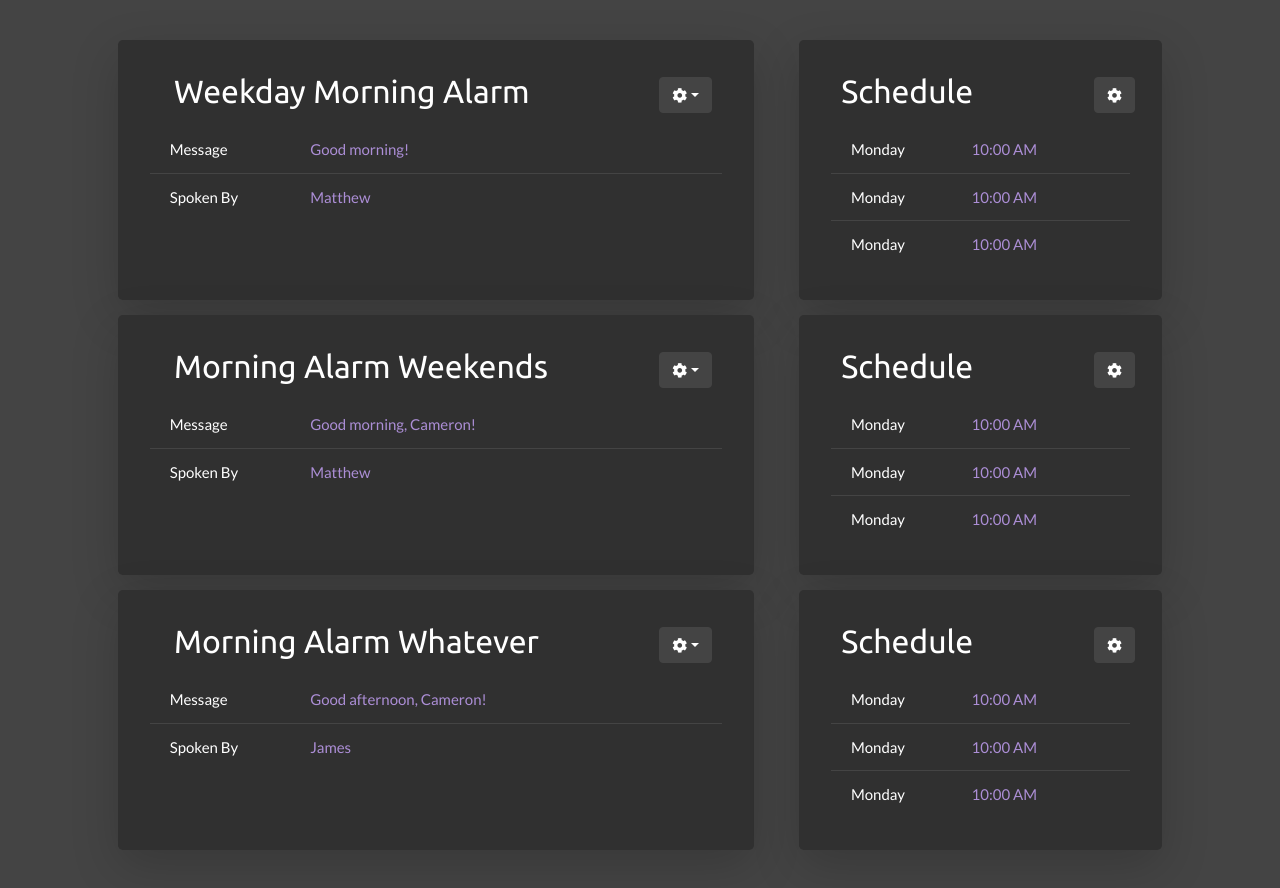
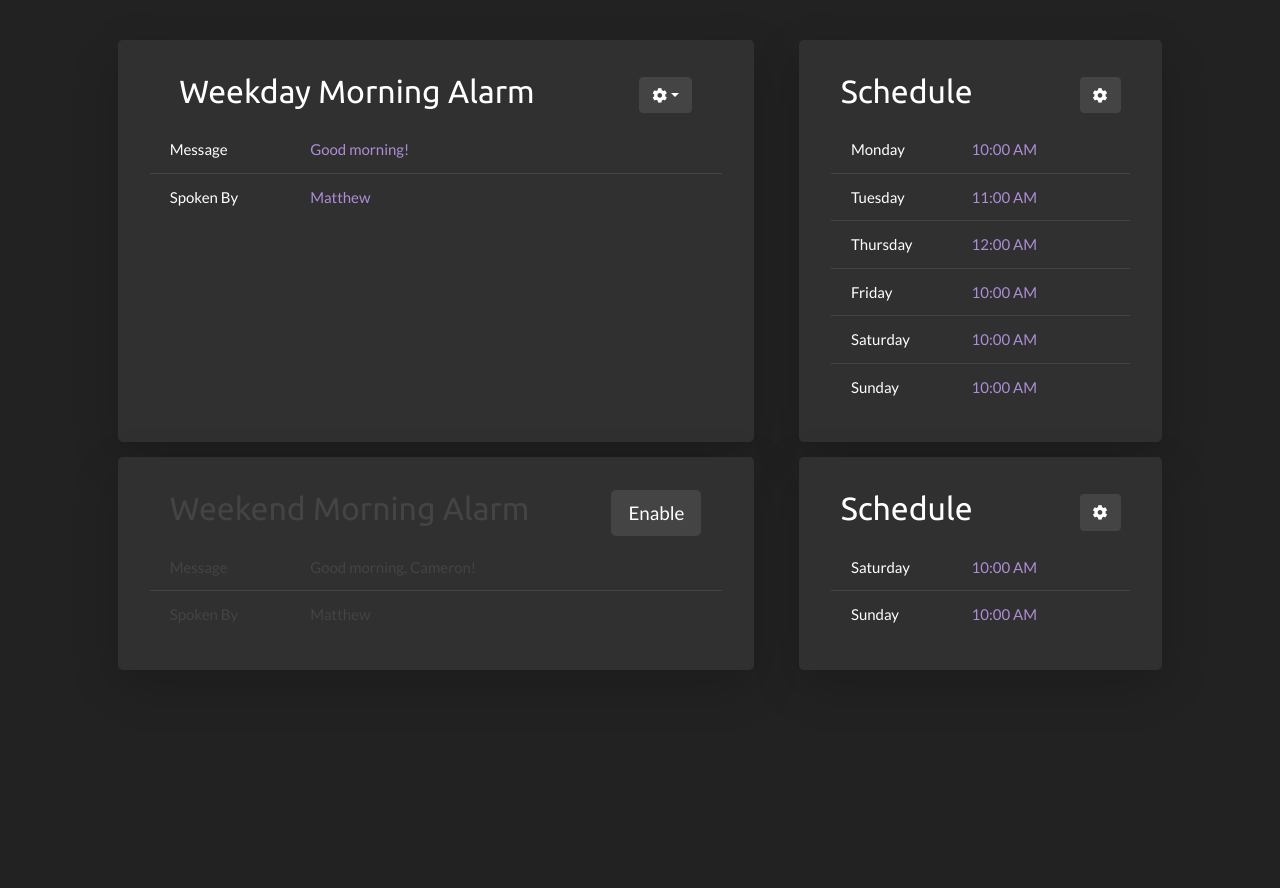
Before and after one commit to Axiiom/ACC_Front_End, a React (Create React App) app: page / in a window 1280 px wide. Shown: the top 888 px of the page. After the commit the page ends 800 px from the top, so only its background shows below. Built offline with nearby package versions, Linux system fonts and the light colour scheme.

Commit message:
Added features and cleaned up references

```diff
--- a/public/index.html
+++ b/public/index.html
@@ -41,7 +41,7 @@
   <title>React App</title>
 </head>
 
-<body class="bg-secondary">
+<body>
   <noscript>You need to enable JavaScript to run this app.</noscript>
   <div id="root"></div>
   <!--
--- a/src/App.js
+++ b/src/App.js
@@ -1,24 +1,27 @@
 import React, {Component} from 'react';
 import Alarm from './components/Alarm';
 
-const alarms = [
+var alarms = [
 	{
 		name: 'Weekday Morning Alarm',
 		voiceId: 'Matthew',
 		message: 'Good morning!',
-		schedule: ['Monday', 'Tuesday', 'Thursday', 'Friday', 'Saturday', 'Sunday'],
+		schedule: [
+			'Monday@10:00 AM',
+			'Tuesday@11:00 AM',
+			'Thursday@12:00 AM',
+			'Friday@10:00 AM',
+			'Saturday@10:00 AM',
+			'Sunday@10:00 AM',
+		],
+		disabled: false,
 	},
 	{
-		name: 'Morning Alarm Weekends',
+		name: 'Weekend Morning Alarm',
 		voiceId: 'Matthew',
 		message: 'Good morning, Cameron!',
-		schedule: ['Monday', 'Tuesday', 'Thursday'],
-	},
-	{
-		name: 'Morning Alarm Whatever',
-		voiceId: 'James',
-		message: 'Good afternoon, Cameron!',
-		schedule: ['Monday', 'Friday', 'Saturday', 'Sunday'],
+		schedule: ['Saturday@10:00 AM', 'Sunday@10:00 AM'],
+		disabled: true,
 	},
 ];
 
@@ -28,8 +31,8 @@ class App extends Component {
 			<div className="container">
 				{alarms.map(alarm => {
 					return (
-						<div className="row justify-content-around">
-							<Alarm alarm={alarm} />
+						<div className="row justify-content-around" key={alarm.name}>
+							<Alarm alarm={alarm} disabled={alarm.disabled} />
 						</div>
 					);
 				})}
--- a/src/components.old/App.css
+++ /dev/null
@@ -1,55 +0,0 @@
-/* custom */
-.border-purple {
-	border: 2px solid #6b5b95;
-}
-
-.alarm-li {
-  font-size: 1.15rem;
-}
-
-.text-purple {
-  color: #977fd1;
-}
-
-.del-btn, .del-btn:hover {
-  background-color: none;
-}
-
-.App {
-	text-align: center;
-}
-
-.App-logo {
-	height: 40vmin;
-	pointer-events: none;
-}
-
-@media (prefers-reduced-motion: no-preference) {
-	.App-logo {
-		animation: App-logo-spin infinite 20s linear;
-	}
-}
-
-.App-header {
-	background-color: #282c34;
-	min-height: 100vh;
-	display: flex;
-	flex-direction: column;
-	align-items: center;
-	justify-content: center;
-	font-size: calc(10px + 2vmin);
-	color: white;
-}
-
-.App-link {
-	color: #61dafb;
-}
-
-@keyframes App-logo-spin {
-	from {
-		transform: rotate(0deg);
-	}
-	to {
-		transform: rotate(360deg);
-	}
-}
--- a/src/components/Alarm.js
+++ b/src/components/Alarm.js
@@ -7,12 +7,14 @@ class Alarm extends Component {
 
 		this.updateMessage = this.updateMessage.bind(this);
 		this.updateVoiceId = this.updateVoiceId.bind(this);
+		this.setDisabled = this.setDisabled.bind(this);
 
 		this.state = {
 			staticFields: true,
 			message: this.props.alarm.message,
 			voiceId: this.props.alarm.voiceId,
 			name: this.props.alarm.name,
+			disabled: this.props.disabled,
 		};
 
 		this.voiceIds = [
@@ -39,36 +41,40 @@ class Alarm extends Component {
 	};
 
 	setStatic = e => {
+		console.log(this.state);
 		this.setState({staticFields: true});
 	};
 
-	renderSubmitButton() {
-		if (!this.state.staticFields) {
-			return (
-				<div className="container">
-					<button type="button" className="btn btn-success" onClick={this.setStatic}>
-						<i className="fas fa-check"></i>
-					</button>
-				</div>
-			);
-		}
+	setDisabled() {
+		this.setState({staticFields: true, disabled: true});
 	}
 
 	updateMessage(message) {
+		console.log(message);
 		this.setState({message: message});
 	}
 
 	updateVoiceId(voiceId) {
+		console.log(voiceId);
 		this.setState({voiceId: voiceId});
 	}
 
-	render() {
-		const headerMain = (
-			<div className="row align-items-center mb-2 justify-content-around">
-				<div className="col-xl-9 col-lg-9 col-md-9 col-sm-9 col-xs-9">
-					<p className="h3">{this.state.name}</p>
-				</div>
-				<div className="col-xs-3">
+	renderEditButton() {
+		return this.state.disabled ? (
+			<button
+				type="button"
+				className="btn btn-secondary hover-purple btn-lg"
+				onClick={() => {
+					this.setState({disabled: false});
+				}}
+			>
+				Enable
+			</button>
+		) : !this.state.staticFields ? (
+			<button type="button" className="btn btn-success" onClick={this.setStatic}>
+				<i className="fas fa-check"></i>
+			</button>
+		) : (
 			<div className="dropdown">
 				<button
 					className="btn btn-secondary dropdown-toggle"
@@ -88,25 +94,47 @@ class Alarm extends Component {
 							this.setState({staticFields: false});
 						}}
 					>
-								Edit
+						<div className="row">
+							<div className="col-2">
+								<i className="fas fa-wrench text-edit"></i>
+							</div>
+							<div className="col-auto">Edit</div>
+						</div>
 					</button>
-							<button className="dropdown-item">Disable</button>
-							<button className="dropdown-item">Delete</button>
+					<button className="dropdown-item" onClick={this.setDisabled}>
+						<div className="row">
+							<div className="col-2 text-yellow">
+								<i className="fas fa-comment-slash"></i>
+							</div>
+							<div className="col-auto">Disable</div>
+						</div>
+					</button>
+					<div className="dropdown-divider"></div>
+					<button className="dropdown-item hover-danger">Delete</button>
 				</div>
 			</div>
+		);
+	}
+
+	render() {
+		const headerMain = (
+			<div className="row align-items-center mb-2 justify-content-around">
+				<div className="col-8">
+					<p className={this.state.disabled ? 'h3 text-secondary' : 'h3'}>{this.state.name}</p>
 				</div>
+				<div className="col-auto">{this.renderEditButton()}</div>
 			</div>
 		);
 
 		const headerSchedule = (
-			<div class="row align-items-center mb-2 justify-content-around">
-				<div class="col-xl-9 col-lg-9 col-md-9 col-sm-9 col-xs-9">
-					<p class="h3">Schedule</p>
+			<div className="row align-items-center mb-2 justify-content-around">
+				<div className="col-8">
+					<p className="h3">Schedule</p>
 				</div>
-				<div class="col-xs-3">
-					<div class="dropdown">
-						<button type="button" class="btn btn-secondary">
-							<i class="fas fa-cog"></i>
+				<div className="col-auto">
+					<div className="dropdown">
+						<button type="button" className="btn btn-secondary">
+							<i className="fas fa-cog"></i>
 						</button>
 					</div>
 				</div>
@@ -114,10 +142,7 @@ class Alarm extends Component {
 		);
 		return (
 			<>
-				<div
-					className="col-xl-7 col-lg-7 col-md-8 col-sm-12 col-xs-12 rounded-lg shadow-lg col-mgn bg-dark"
-					// style={{padding: '4vh'}}
-				>
+				<div className="col-md-9 col-lg-7 rounded-lg shadow-lg col-mgn bg-dark">
 					{headerMain}
 					<ul className="list-group list-group-flush">
 						<AlarmFields.AlarmTextField
@@ -125,6 +150,7 @@ class Alarm extends Component {
 							val={this.state.message}
 							title="Message"
 							update={this.updateMessage}
+							disabled={this.state.disabled}
 						/>
 						<AlarmFields.AlarmDropdownField
 							static={this.state.staticFields}
@@ -132,34 +158,24 @@ class Alarm extends Component {
 							title="Spoken By"
 							fields={this.voiceIds}
 							update={this.updateVoiceId}
+							disabled={this.state.disabled}
 						/>
 					</ul>
-					{this.renderSubmitButton()}
+					{/* {this.renderSubmitButton()} */}
 				</div>
-				<div
-					class="col-xl-4 col-lg-4 col-md-8 col-sm-12 col-xs-12 rounded-lg shadow-lg col-mgn bg-dark"
-					// style={{padding: '4vh'}}
-				>
+				<div className="col-md-9 col-lg-4 rounded-lg shadow-lg col-mgn bg-dark">
 					{headerSchedule}
-					<ul class="list-group list-group-flush list-group-active">
-						<li class="list-group-item">
-							<div class="row">
-								<div class="col-5">Monday</div>
-								<div class="col-7 text-purple">10:00 AM</div>
+					<ul className="list-group list-group-flush list-group-active">
+						{this.props.alarm.schedule.map(dt => {
+							return (
+								<li className="list-group-item" key={dt}>
+									<div className="row">
+										<div className="col-5">{dt.split('@')[0]}</div>
+										<div className="col-7 text-purple">{dt.split('@')[1]}</div>
 									</div>
 								</li>
-						<li class="list-group-item">
-							<div class="row">
-								<div class="col-5">Monday</div>
-								<div class="col-7 text-purple">10:00 AM</div>
-							</div>
-						</li>
-						<li class="list-group-item">
-							<div class="row">
-								<div class="col-5">Monday</div>
-								<div class="col-7 text-purple">10:00 AM</div>
-							</div>
-						</li>
+							);
+						})}
 					</ul>
 				</div>
 			</>
--- a/src/components/AlarmFields.js
+++ b/src/components/AlarmFields.js
@@ -4,7 +4,7 @@ class AlarmTextField extends Component {
 	constructor(props) {
 		super(props);
 
-        this.updateParent = this.updateParent.bind(this)
+		this.updateParent = this.updateParent.bind(this);
 
 		this.state = {
 			static: this.props.static,
@@ -13,34 +13,41 @@ class AlarmTextField extends Component {
 	}
 
 	updateParent(message) {
-        this.props.update(message)
+		this.props.update(message);
 	}
 
 	handleChange = e => {
 		this.setState({
 			val: e.target.value,
 		});
-		this.updateParent(e.target.value)
+		this.updateParent(e.target.value);
 	};
 
 	render() {
-		const fieldClass = this.props.static ? 'col-9 text-purple' : 'col-9';
+		const fieldClass = this.props.disabled
+			? 'col-9 text-secondary'
+			: this.props.static
+			? 'col-9 text-purple'
+			: 'col-9';
+
+		const titleClass = this.props.disabled ? 'col-3 text-secondary' : 'col-3';
+
 		const {title, val} = this.props;
 		return this.props.static ? (
 			<li className="list-group-item">
 				<div className="row">
-					<div className="col-3">{title}</div>
-					<div className="col-9 text-purple">{val}</div>
+					<div className={titleClass}>{title}</div>
+					<div className={fieldClass}>{val}</div>
 				</div>
 			</li>
 		) : (
 			<li className="list-group-item">
 				<div className="row">
-					<div className="col-3">{title}</div>
+					<div className={titleClass}>{title}</div>
 					<div className={fieldClass}>
 						<input
 							type="text"
-							className="form-control"
+							className="form-control bg-secondary text-white"
 							value={this.state.val}
 							onChange={this.handleChange}
 						/>
@@ -55,7 +62,7 @@ class AlarmDropdownField extends Component {
 	constructor(props) {
 		super(props);
 
-        this.updateParent = this.updateParent.bind(this)
+		this.updateParent = this.updateParent.bind(this);
 
 		this.state = {
 			static: this.props.static,
@@ -65,37 +72,48 @@ class AlarmDropdownField extends Component {
 
 	handleChange = e => {
 		this.setState({
-			val: e.target.value
+			val: e.target.value,
 		});
-		this.updateParent(e.target.value)
+		this.updateParent(e.target.value);
 	};
 
 	updateParent(val) {
-        this.props.update(val)
+		this.props.update(val);
 	}
 
 	render() {
-		const fieldClass = this.props.static ? 'col-9 text-purple' : 'col-9';
+		const fieldClass = this.props.disabled
+			? 'col-9 text-secondary'
+			: this.props.static
+			? 'col-9 text-purple'
+			: 'col-9';
+
+		const titleClass = this.props.disabled ? 'col-3 text-secondary' : 'col-3';
+
 		return this.props.static ? (
 			<li className="list-group-item">
 				<div className="row">
-					<div className="col-3">{this.props.title}</div>
-					<div className="col-9 text-purple">{this.state.val}</div>
+					<div className={titleClass}>{this.props.title}</div>
+					<div className={fieldClass}>{this.state.val}</div>
 				</div>
 			</li>
 		) : (
 			<li className="list-group-item">
 				<div className="row">
-					<div className="col-3">{this.props.title}</div>
+					<div className={titleClass}>{this.props.title}</div>
 					<div className={fieldClass}>
 						<select
 							multiple={false}
-							className="form-control"
+							className="form-control bg-secondary text-white"
 							value={this.state.val}
 							onChange={this.handleChange}
 						>
 							{this.props.fields.map(field => {
-								return <option value={field} key={field}>{field}</option>;
+								return (
+									<option value={field} key={field}>
+										{field}
+									</option>
+								);
 							})}
 						</select>
 					</div>
--- a/src/index.css
+++ b/src/index.css
@@ -1,6 +1,6 @@
-.col-mgn{
+.col-mgn {
 	padding: 4vh;
-  	margin-bottom: 15px;
+	margin-bottom: 15px;
 }
 
 .text-purple {
@@ -14,3 +14,23 @@
 .container {
 	padding: 5vh;
 }
+
+.hover-purple:hover {
+	background-color: #ac8ed6;
+}
+
+.hover-danger:hover {
+	background-color: #dd4124;
+	border-radius: 5px;
+	width: 80%;
+	margin-left: 10px;
+	padding-left: 14px;
+}
+
+.text-yellow {
+	color: RGB(248, 184, 139);
+}
+
+.text-edit {
+	color: #ffbe13;
+}
```
Also changed, not shown: src/components.old/AlarmList.js (deleted, +0 -65 lines), src/components.old/Alarms.js (deleted, +0 -95 lines). Lines whose indentation alone changed are shown as unchanged.
